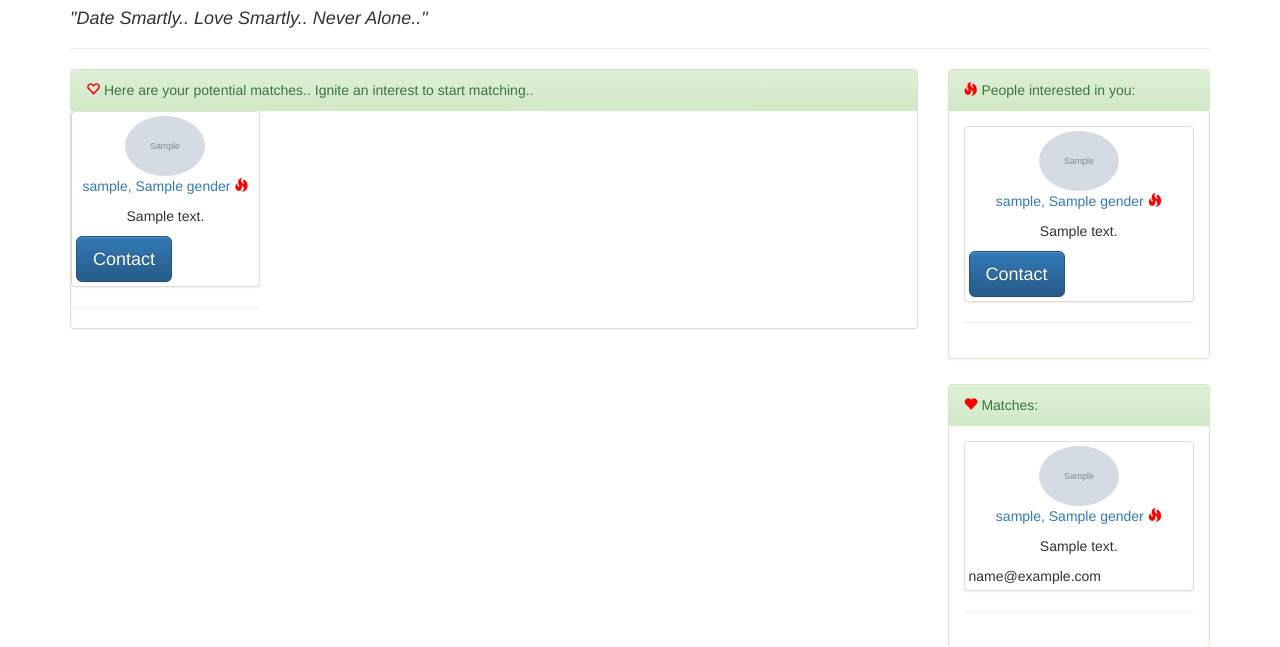
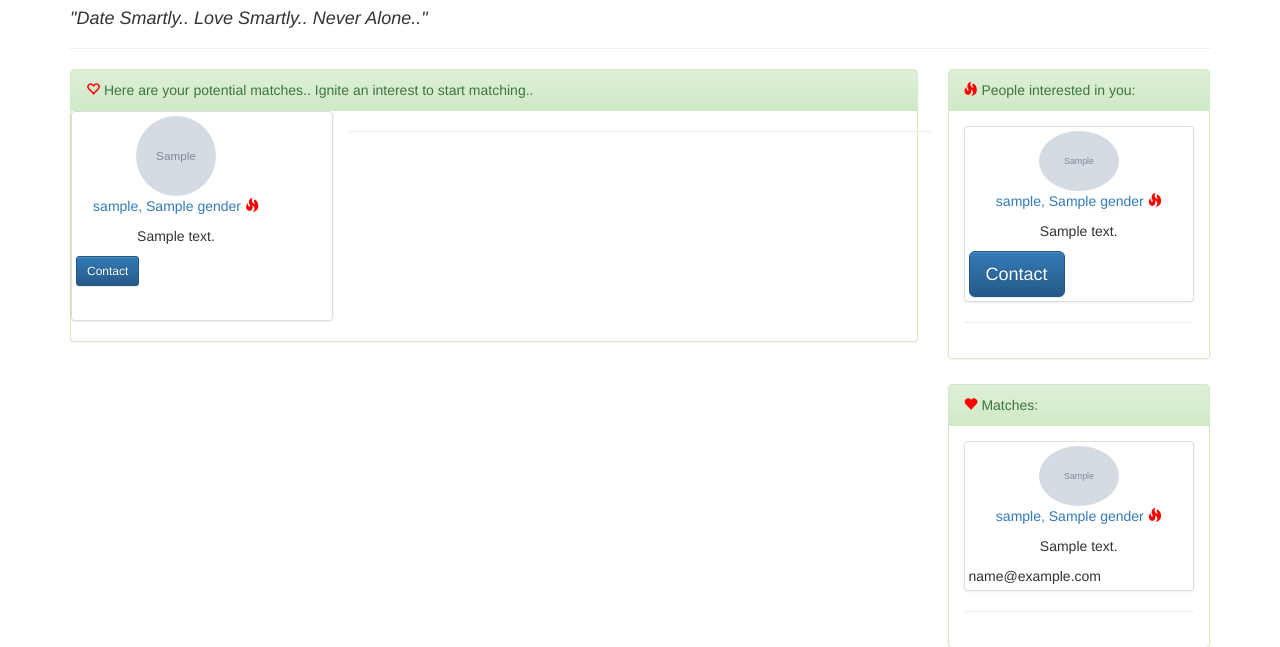
Before and after one commit to rjollet/NeverAloneNTHU, a Django app: template templates/app/index.html in a window 1280 px wide. Shown: the part 51-698 px from the top of the page. Run offline with Django 3.2, Linux system fonts and the light colour scheme; the template is opened without the code that fills it: most values are stand-ins (such as "Sample title", 1, 10 or a date in 2020); grey boxes marked "Sample" are stand-in pictures; some libraries are stand-ins or nearby versions.

Commit message:
show potential matches side by side

```diff
--- a/neveralone/settings.py
+++ b/neveralone/settings.py
@@ -151,5 +151,5 @@ TEMPLATES = [
 LOGIN_URL = '/'
 
 
-#os.environ['NEO4J_REST_URL'] = 'http://neveralone:N21PTV6JyBeBXKpDHz05@neveralone.sb02.stations.graphenedb.com:24789/db/data/'
-os.environ['NEO4J_REST_URL'] = 'http://neo4j:NeverAlone@128.199.183.216:7474/db/data/'
+os.environ['NEO4J_REST_URL'] = 'http://neveralone:N21PTV6JyBeBXKpDHz05@neveralone.sb02.stations.graphenedb.com:24789/db/data/'
+#os.environ['NEO4J_REST_URL'] = 'http://neo4j:NeverAlone@128.199.183.216:7474/db/data/'
--- a/templates/app/index.html
+++ b/templates/app/index.html
@@ -8,6 +8,9 @@
 {% endblock %}
 
 {% block content %}
+<style>
+#logo { height: 200px; width: 200px; overflow: hidden; }
+</style>
 
       <div class="row">
 
@@ -17,10 +20,12 @@
            <div class="panel-heading"><span class="glyphicon glyphicon-heart-empty" style="color:red;" aria-hidden="true"></span> Here are your potential matches.. Ignite an interest to start matching.. </div>
 
            <div class="row">
-             <div class="col-md-3">
+
              {% if potential_matches %}
           	   {% for other in potential_matches %}
-          	    <div class="thumbnail"><img class="img-circle img-responsive center-block"
+               <div class="col-sm-5 col-md-4">
+          	    <div class="thumbnail"><div id="logo">
+                <img class="img-circle center-block"
                 {% if other.profilePicture %}
                   src={{other.profilePicture}}
                 {% else %}
@@ -33,15 +38,16 @@
                   <p style="text-align:center;">{{ other.description }}</p>
                   <form method="POST" action="/app/interested_in_me/{{ other.pk }}/">
                   {% csrf_token %}
-                  <input type="submit" value="Contact" class="btn btn-lg btn-primary">
+                  <input type="submit" value="Contact" class="btn btn-sm btn-primary">
                 </form>
-                </div>
+                </div></div>
+                 </div>
               {% endfor %}
             {% else %}
               <p style="text-align:center;">No potential matches found :( </p>
             {% endif %}
             <hr>
-            </div>
+
           </div>
         </div>
         </div>
```
